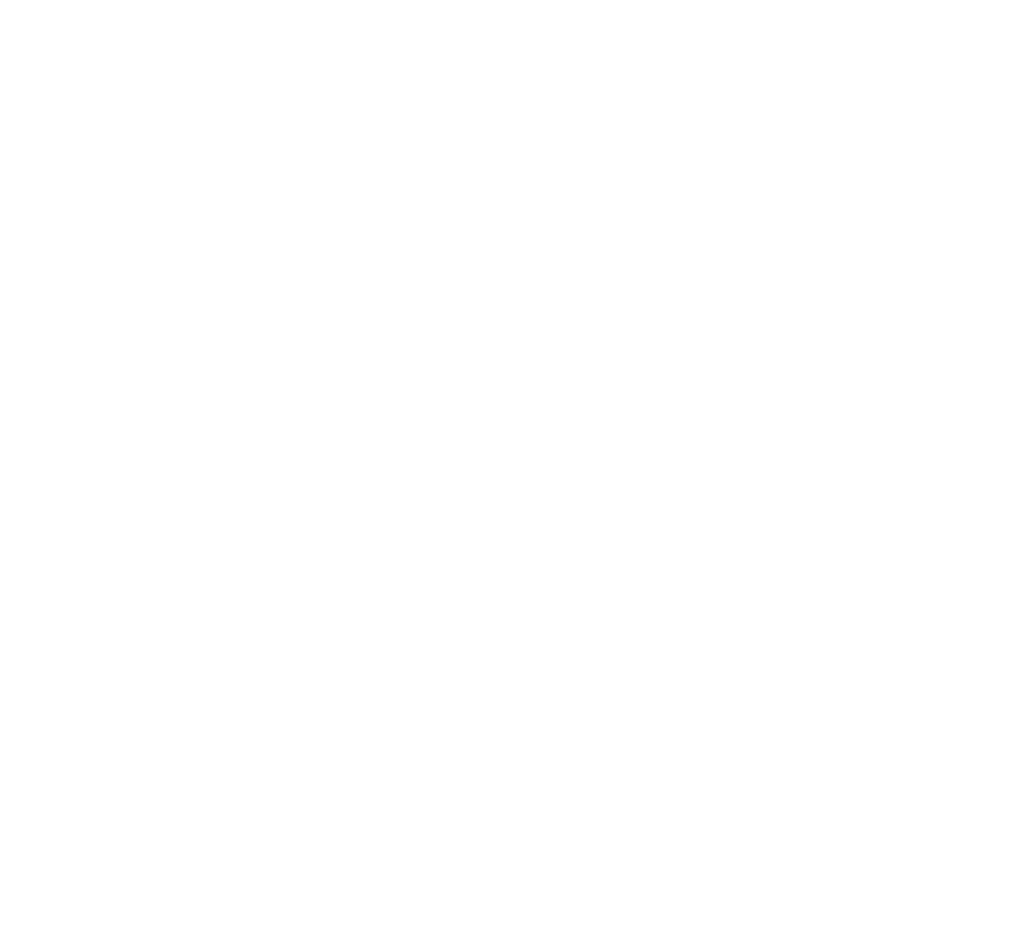
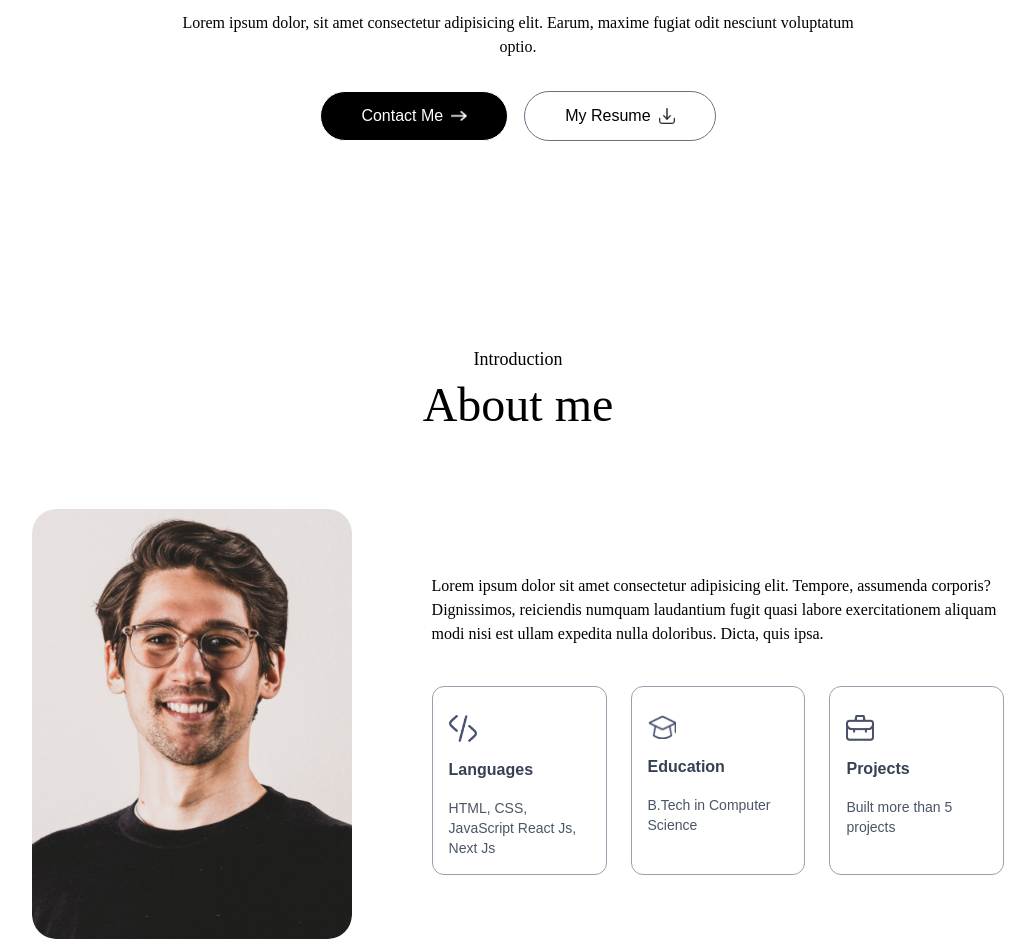
Before and after one commit to thanatP-Bz/portflio, a Next.js app: page / in a window 1280 px wide. Shown: the part 495-1436 px from the top of the page, without its empty margins (122-1157 px from the left). Before the commit the page ends 800 px from the top, so only its background shows below. Built offline with nearby package versions, Linux system fonts and the light colour scheme; a web font is replaced by a local one.

Commit message:
aboutSection

```diff
--- /dev/null
+++ b/app/components/About.jsx
@@ -0,0 +1,45 @@
+import React from "react";
+import Image from "next/image";
+import { assets, infoList } from "@/assets/assets";
+
+const About = () => {
+  return (
+    <div id="about" className="w-full px-[12%] py-24 scroll-mt-20 md:py-10">
+      <h4 className="text-center mb-2 text-lg font-Ovo">Introduction</h4>
+      <h2 className="text-center text-5xl font-Ovo">About me</h2>
+
+      <div className="flex w-full flex-col lg:flex-row items-center gap-20 my-20">
+        <div className="w-64 sm:w-80 rounded-3xl max-w-none">
+          <Image
+            src={assets.user_image}
+            alt="user"
+            className="w-full rounded-3xl"
+          />
+        </div>
+        <div className="flex-1">
+          <p className="mb-10 max-w-2xl font-Ovo">
+            Lorem ipsum dolor sit amet consectetur adipisicing elit. Tempore,
+            assumenda corporis? Dignissimos, reiciendis numquam laudantium fugit
+            quasi labore exercitationem aliquam modi nisi est ullam expedita
+            nulla doloribus. Dicta, quis ipsa.
+          </p>
+
+          <ul className="grid grid-cols-1 sm:grid-cols-3 gap-6 max-w-2xl">
+            {infoList.map(({ icon, iconDark, title, description }, index) => (
+              <li
+                key={index}
+                className="border-[0.5px] border-gray-400 rounded-xl p-4 cursor-pointer"
+              >
+                <Image src={icon} alt={title} className="w-7 mt-3" />
+                <h3 className="my-4 font-semibold text-gray-700">{title}</h3>
+                <p className="text-gray-600 text-sm">{description}</p>
+              </li>
+            ))}
+          </ul>
+        </div>
+      </div>
+    </div>
+  );
+};
+
+export default About;
--- /dev/null
+++ b/app/components/Header.jsx
@@ -0,0 +1,42 @@
+import { assets } from "@/assets/assets";
+import Image from "next/image";
+import React from "react";
+
+const Header = () => {
+  return (
+    <div className="w-11/12 max-w-3xl text-center flex flex-col items-center justify-center gap-4 mx-auto h-screen pt-14">
+      <div>
+        <Image src={assets.profile_img} alt="" className="round-full w-32" />
+      </div>
+      <h3 className="flex items-end gap-2 text-xl md:text-2xl mb-3 font-Ovo">
+        My name is Thanat
+      </h3>
+      <h1 className="text-3xl sm:text-6xl lg:text-[66px] font-Ovo">
+        Full Stack Developer
+      </h1>
+      <p className="max-w-2xl mx-auto font-Ovo">
+        Lorem ipsum dolor, sit amet consectetur adipisicing elit. Earum, maxime
+        fugiat odit nesciunt voluptatum optio.
+      </p>
+      <div className="flex flex-col sm:flex-row items-center gap-4 mt-4">
+        <a
+          href="#contact"
+          className="px-10 py-3 border border-white rounded-full bg-black text-white flex items-center gap-2"
+        >
+          Contact Me{" "}
+          <Image src={assets.right_arrow_white} alt="" className="w-4" />
+        </a>
+
+        <a
+          href="/sample-resume.pdf"
+          download
+          className="px-10 py-3 border border-gray-500 rounded-full flex items-center gap-2"
+        >
+          My Resume <Image src={assets.download_icon} alt="" className="w-4" />
+        </a>
+      </div>
+    </div>
+  );
+};
+
+export default Header;
--- a/app/globals.css
+++ b/app/globals.css
@@ -4,6 +4,10 @@
 @theme {
   --font-Ovo: Ovo;
   --font-Outfit: Outfit;
+
+  --lightHover: #fcf4ff;
+  --darkHover: #2a004a;
+  --darkTheme: #11001f;
 }
 /*
 :root {
--- a/app/layout.js
+++ b/app/layout.js
@@ -18,7 +18,7 @@
 
 export default function RootLayout({ children }) {
   return (
-    <html lang="en">
+    <html lang="en" className="scroll-smooth">
       <body
         className={`${outfit_san.className} ${ovo_san.className} antialiased`}
       >
--- a/app/page.js
+++ b/app/page.js
@@ -1,10 +1,13 @@
 "use client";
 import Navbar from "./components/Navbar";
-
+import Header from "./components/Header";
+import About from "./components/About";
 export default function Home() {
   return (
     <>
       <Navbar />
+      <Header />
+      <About />
     </>
   );
 }
```
